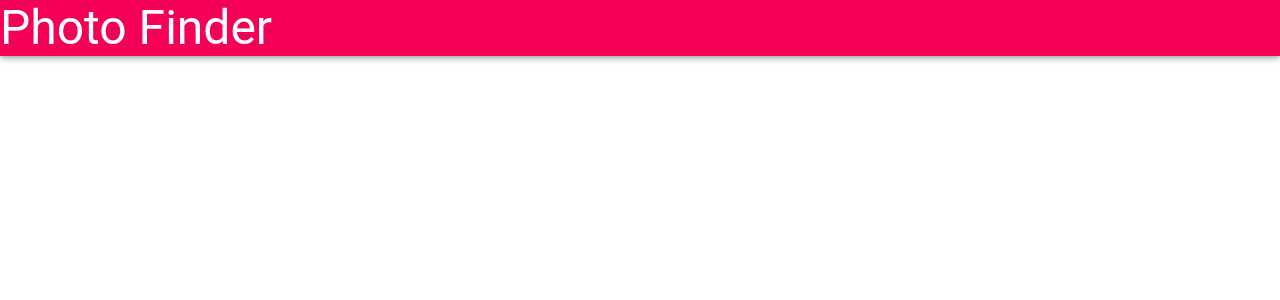
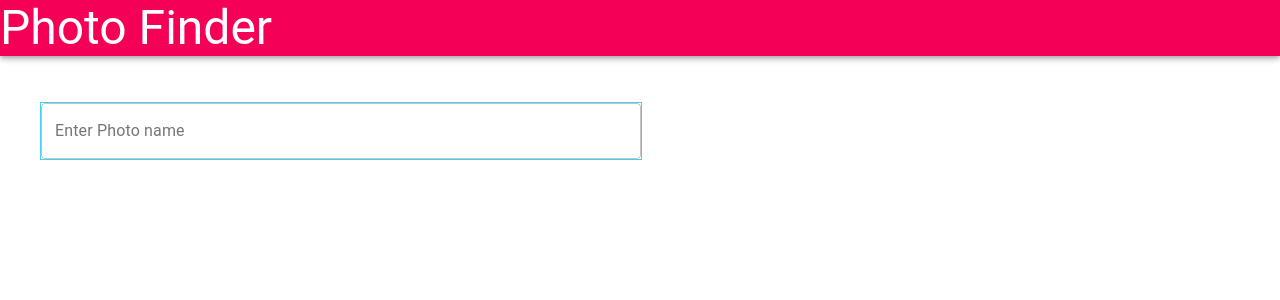
Before and after one commit to Yousuf-Abdullah-Borna/ImageFinder, a React (Create React App) app in the folder imagefinder/: page / in a window 1280 px wide. Shown: the top 300 px of the page. Built offline with nearby package versions, Linux system fonts and the light colour scheme.

Commit message:
Search bar added

```diff
--- a/imagefinder/src/App.js
+++ b/imagefinder/src/App.js
@@ -1,6 +1,7 @@
 import MuiThemeProvider from '@material-ui/core/styles/MuiThemeProvider';
 import './App.css';
 import NavBar from './components/navbar/NavBar';
+import Search from './components/search/Search';
 
 function App() {
   return (
@@ -8,7 +9,7 @@ function App() {
     <div >
 
       <NavBar/>
-
+      <Search/>
 
     </div>
     </MuiThemeProvider>
--- a/imagefinder/src/components/search/Search.js
+++ b/imagefinder/src/components/search/Search.js
@@ -0,0 +1,51 @@
+import TextField from '@material-ui/core/TextField';
+import React, { Component } from 'react';
+
+const styles = {
+    margin: "40px",
+    width: "600px",
+    position: "relative",
+    top: "30px",
+    border: "1px solid #42d1f5"
+  };
+
+class Search extends Component {
+
+
+    constructor(props){
+        super(props)
+
+        this.state = {
+            searchText:'',
+            amount:15,
+            apiUrl:'https://pixabay.com/api/',
+            apiKey:'19829433-45b01ae66ae4acaf0f2e7a034',
+            image:[]
+
+
+        }
+    }
+
+render(){
+
+    return (
+        <div>
+
+            <TextField
+            name="SearchText"
+            value={this.state.searchText}
+            onChange={this.onTextChange}
+            floatingLabelText ="Search For images"
+            fullWidth={true}
+            />
+
+<TextField style={styles}  value={this.state.searchText}  id="filled-basic"   label="Enter Photo name" variant="outlined" />
+        </div>
+    )
+
+
+}
+
+}
+
+export default Search
```
Also changed, not shown: 1 other file (tests, documents, lock files or other folders).
